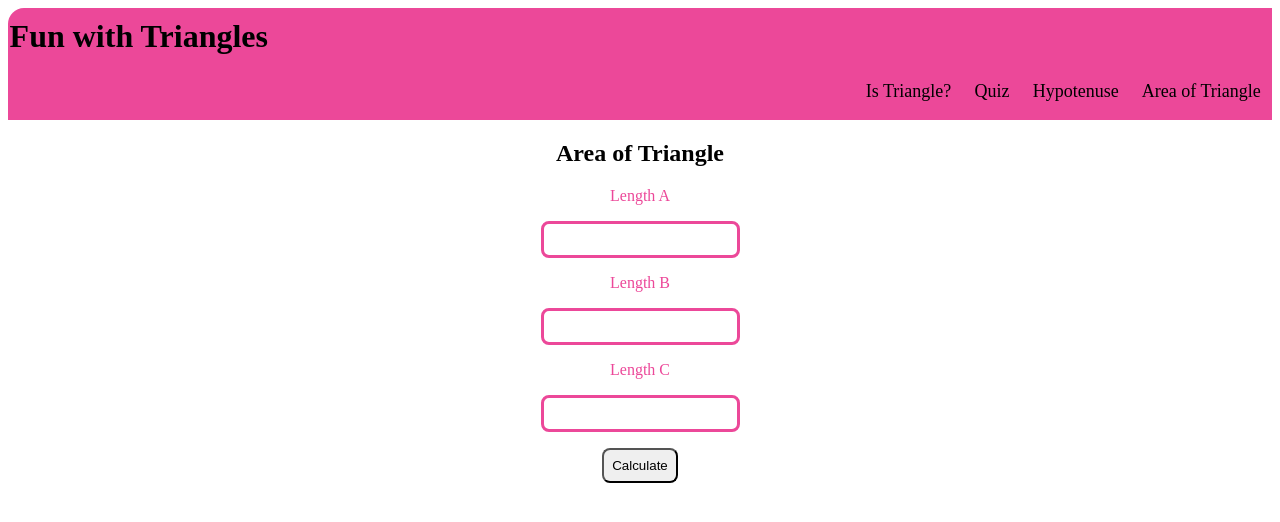
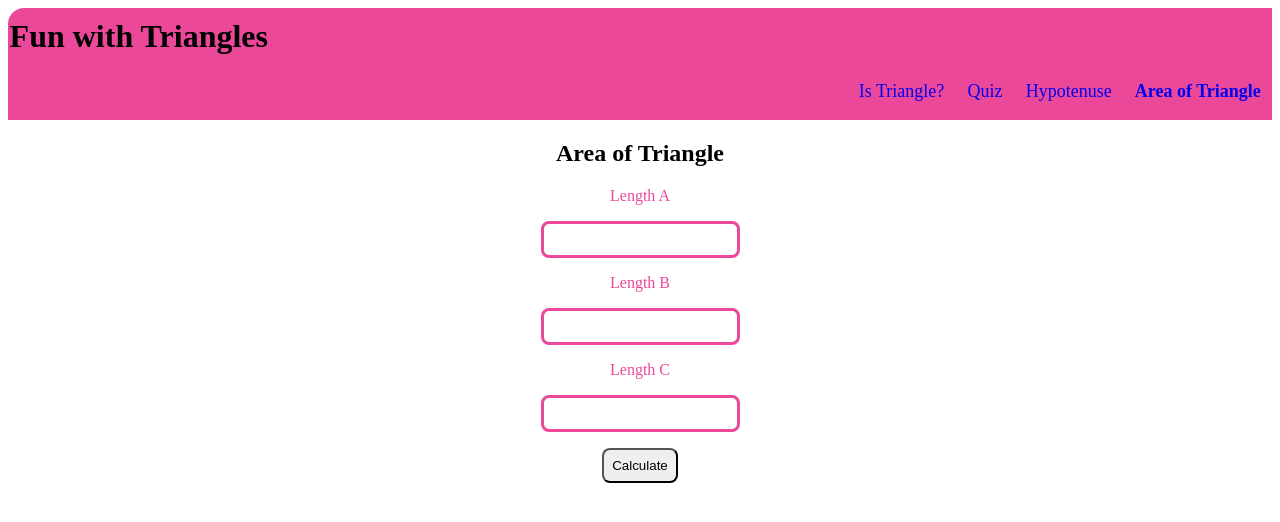
Before and after one commit to kalyandindu/Mark-12-Fun-with-Triangles, a plain HTML site: page Area-of-Triangle.html in a window 1280 px wide. Drawn offline with Linux system fonts and the light colour scheme.

Commit message:
Final Commit

```diff
--- a/Area-of-Triangle.html
+++ b/Area-of-Triangle.html
@@ -11,10 +11,10 @@
     <nav class="navigation">
         <h1 class="nav-header"> Fun with Triangles</h1>
         <ul class="ul-class">
-            <li class="li-class">Is Triangle?</li>
-            <li class="li-class">Quiz</li>
-            <li class="li-class">Hypotenuse</li>
-            <li class="li-class">Area of Triangle</li>
+            <li class="li-class" ><a href="/index.html" class="li-no-decor">Is Triangle?</a></li>
+            <li class="li-class"><a href="/Quiz.html" class="li-no-decor">Quiz</a></li>
+            <li class="li-class"><a href="/Hypotenuse.html" class="li-no-decor">Hypotenuse</a></li>
+            <li class="li-class"><a href="/Area-of-Triangle.html" class="li-no-decor link-active">Area of Triangle</a></li>
         </ul>
     </nav>
     <header>
--- a/style.css
+++ b/style.css
@@ -26,6 +26,12 @@ body{
     padding: 0.3rem;
     margin: 0.3rem;
     font-size: large;
+}
+.li-no-decor{
+    text-decoration: none;
+}
+.link-active{
+    font-weight: bold;
 }
 
 .header-heading{
```
Also changed, not shown: Hypotenuse.html (+4 -4 lines), Quiz.html (+4 -4 lines), index.html (+4 -4 lines).
